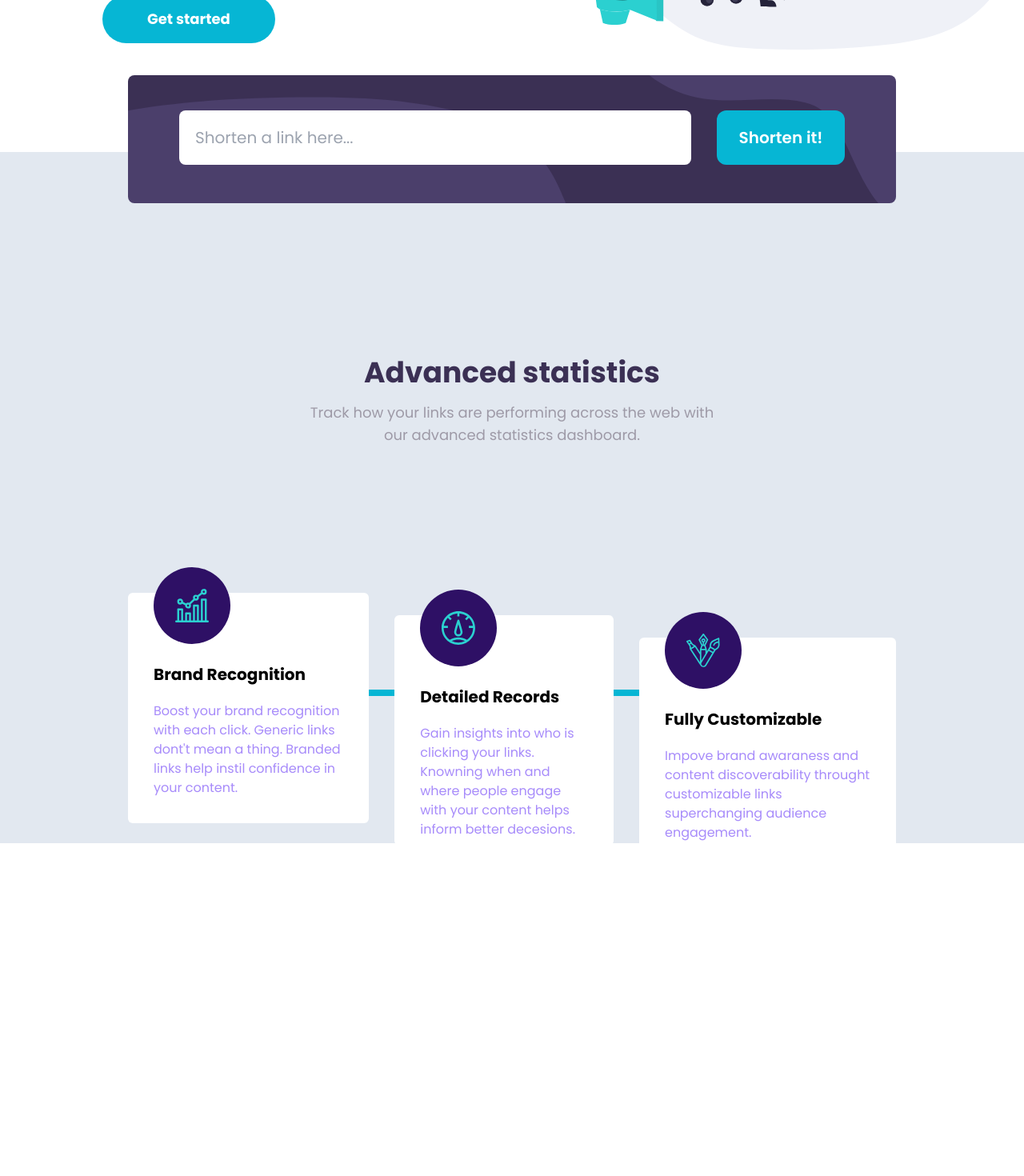
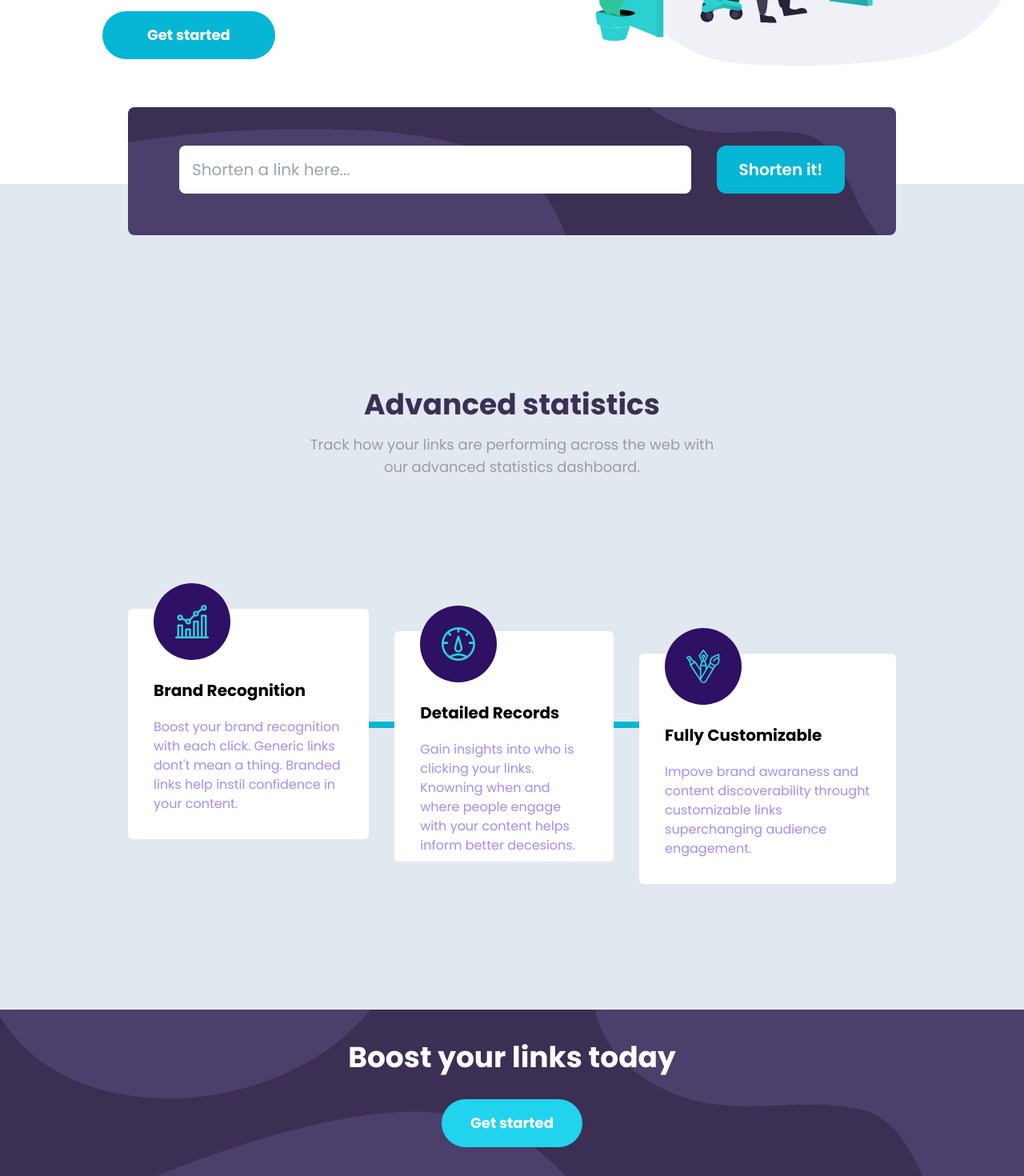
Before and after one commit to Segnities/URL-shortening-API-landing-page, a Next.js app: page / in a window 1280 px wide. Shown: the part 485-1955 px from the top of the page at 80% size. Before the commit the page ends 1579 px from the top, so only its background shows below. Built offline with nearby package versions, Linux system fonts and the light colour scheme.

Commit message:
Boost Links section

```diff
--- a/components/AdvancedStatistics.jsx
+++ b/components/AdvancedStatistics.jsx
@@ -4,6 +4,7 @@ import Image from 'next/image';
 import SpacingSm from './UI/SpacingSm';
 import advancedStatistics from '../data/advancedStatistics';
 import useResizeObserver from '../hooks/useResizeObserver';
+import LineThrough from './UI/LineThrough';
 
 const AdvancedStatistics = () => {
   const { clientWidth } = useResizeObserver('__next');
@@ -12,18 +13,21 @@ const AdvancedStatistics = () => {
     <div className="w-full flex flex-col items-center">
       <section className="w-full flex flex-col items-center text-center gap-4">
         <h3 className="text-dark-violet text-2xl sm:text-3xl lg:text-4xl  font-bold">Advanced
-          statistics</h3>
+          statistics
+        </h3>
         <p className="max-w-lg text-base md:text-lg text-grayish-violet">Track how your links are
           performing
           across
           the web with our advanced statistics
           dashboard.
         </p>
-        <SpacingSm/>
+        <SpacingSm />
       </section>
-      <SpacingSm/>
-      <div className="relative w-11/12 lg:w-3/4 h-auto lg:h-72 flex flex-col items-center">
-        <div className="relative w-full grid lg:grid-flow-col gap-12 lg:gap-8 z-50 grid-auto-flow-row ">
+      <SpacingSm />
+      <div className="relative w-11/12 lg:w-3/4 h-auto lg:h-72 flex flex-col items-center justify-center">
+        <div
+          className="relative w-full grid lg:grid-flow-col gap-12 lg:gap-8 z-50 grid-auto-flow-row "
+        >
           {
             advancedStatistics.map((statistic, idx) => (
               <div
@@ -34,7 +38,8 @@ const AdvancedStatistics = () => {
                 }}
               >
                 <div
-                  className="w-full relative flex lg:justify-start justify-center bottom-14 md:bottom-16">
+                  className="w-full relative flex lg:justify-start justify-center bottom-14 md:bottom-16"
+                >
                   <div
                     className="w-24 h-24 relative rounded-full bg-violet-950 flex items-center justify-center"
                   >
@@ -56,7 +61,7 @@ const AdvancedStatistics = () => {
             ))
           }
         </div>
-        <div className="w-[32rem] sm:w-[27rem] md:w-full h-2 bg-cyan-500 absolute top-1/2 lg:top-1/3  lg:rotate-0 rotate-90" />
+        <LineThrough />
       </div>
     </div>
   );
--- /dev/null
+++ b/components/BoostLinks.jsx
@@ -0,0 +1,17 @@
+import BoostBg from './UI/BoostBg';
+import Button from './UI/Button';
+
+export default function BoostLinks() {
+  return (
+    <BoostBg className="w-full h-52 mt-10 py-10">
+      <section className="flex flex-col gap-8 items-center">
+        <h3 className="text-xl sm:text-3xl lg:text-4xl font-bold text-white text-center">
+          Boost your links today
+        </h3>
+        <Button variant="info" className="rounded-full p-3 md:p-4 w-44 text-base lg:text-lg">
+          Get started
+        </Button>
+      </section>
+    </BoostBg>
+  );
+}
--- a/components/Discover.jsx
+++ b/components/Discover.jsx
@@ -5,15 +5,18 @@ import Button from './UI/Button';
 export default function Discover() {
   return (
     <div
-      className="grid grid-rows-2 text-center md:text-left   sm:grid-rows-2 md:grid-rows-1 md:grid-cols-2 gap-12 pl-[10%] items-center">
+      className="grid grid-rows-2 text-center md:text-left my-5   sm:grid-rows-2 md:grid-rows-1 md:grid-cols-2 gap-12 pl-[10%] items-center"
+    >
 
-      <div className="flex flex-col items-center gap-3 md:gap-0 md:block mr-5 order-2 md:order-1">
+      <div className="flex flex-col items-center gap-3 md:gap-0 md:block mr-5 order-2 md:order-1"
+      >
         <h2
           className="text-3xl mb-2 sm:mb-0 lg:leading-[5rem] md:leading-[4rem] sm:leading-8 text-center md:text-left sm:text-4xl md:text-6xl lg:text-7xl text-very-dark-violet font-bold"
         >
           More than just shorter links
         </h2>
-        <p className="md:text-xl lg:text-2xl text-grayish-violet">Build your brand&apos;s recognition and get
+        <p className="md:text-xl lg:text-2xl text-grayish-violet">Build your brand&apos;s
+          recognition and get
           detailed insights on how your links are performing.</p>
         <Button
           variant="info"
@@ -21,7 +24,10 @@ export default function Discover() {
           Get started
         </Button>
       </div>
-      <div className="order-1 md:order-2 flex justify-center w-full md:w-auto" onDragStart={(e) => e.preventDefault()}>
+      <div
+        className="order-1 md:order-2 flex justify-center w-full md:w-auto"
+        onDragStart={(e) => e.preventDefault()}
+      >
         <Image
           src="/img/illustration-working.svg"
           width={190}
--- a/components/ShortForm.jsx
+++ b/components/ShortForm.jsx
@@ -7,6 +7,7 @@ import {
 } from 'prop-types';
 import getShortenUrls from '../lib/getShortenUrls';
 import Button from './UI/Button';
+import ShortenBg from './UI/ShortenBg';
 
 const validationSchema = Yup.object({
   url: Yup.string().url('Invalid URL').required('Please add a link'),
@@ -21,7 +22,7 @@ export default function ShortForm({ urls, setUrls }) {
     }
   };
   return (
-    <div className="w-11/12 md:w-9/12 h-full rounded-lg bg-dark-violet bg-cover bg-[url('/img/bg-shorten-mobile.svg')] md:bg-[url('/img/bg-shorten-desktop.svg')]">
+    <ShortenBg className="w-11/12 md:w-9/12 h-full rounded-lg">
       <Formik
         initialValues={{
           url: '',
@@ -38,7 +39,7 @@ export default function ShortForm({ urls, setUrls }) {
                 <div className="w-11/12 md:w-8/12 flex flex-col">
                   <Field
                     name="url"
-                    className={`p-3 lg:text-xl lg:p-5 outline-offset-0 outline-none rounded-lg ${errors.url && 'outline outline-2 focus-visible:outline-[3px] outline-pink-500'}`}
+                    className={`p-3 lg:text-xl lg:p-4 outline-offset-0 outline-none rounded-lg ${errors.url && 'outline outline-2 focus-visible:outline-[3px] outline-pink-500'}`}
                     type="url"
                     id="shorten-url"
                     placeholder="Shorten a link here..."
@@ -48,7 +49,7 @@ export default function ShortForm({ urls, setUrls }) {
                   variant="info"
                   disabled={isSubmitting}
                   type="submit"
-                  className="w-11/12 md:w-1/6 text-base md:text-lg lg:text-xl font-semibold p-2  lg:p-5 rounded-xl hover:bg-cyan-300 bg-cyan-500 text-white cursor-pointer disabled:bg-transparent disabled:border-white disabled:border-2"
+                  className="w-11/12 md:w-1/6 text-base md:text-lg lg:text-xl font-semibold p-2  lg:p-4 rounded-xl hover:bg-cyan-300 bg-cyan-500 text-white cursor-pointer disabled:bg-transparent disabled:border-white disabled:border-2"
                 >
                   {isSubmitting ? 'Submitting...' : 'Shorten it!'}
                 </Button>
@@ -58,7 +59,7 @@ export default function ShortForm({ urls, setUrls }) {
           )
         }
       </Formik>
-    </div>
+    </ShortenBg>
   );
 }
 
--- /dev/null
+++ b/components/UI/BoostBg.jsx
@@ -0,0 +1,9 @@
+export default function BoostBg({ children, className }) {
+  const rootClass = "bg-cover bg-[url('/img/bg-boost-mobile.svg')] md:bg-[url('/img/bg-boost-desktop.svg')] bg-dark-violet " + className;
+
+  return (
+    <div className={rootClass}>
+      {children}
+    </div>
+  );
+}
--- /dev/null
+++ b/components/UI/LineThrough.jsx
@@ -0,0 +1,8 @@
+import React from 'react';
+export default function LineThrough() {
+  return (
+    <div
+      className="w-[32rem] sm:w-[27rem] md:w-full h-2 bg-cyan-500 absolute top-1/2 lg:top-1/3  lg:rotate-0 rotate-90"
+    />
+  );
+}
--- /dev/null
+++ b/components/UI/ShortenBg.jsx
@@ -0,0 +1,10 @@
+
+export default function ShortenBg({ children, className }) {
+  const rootClass = "bg-cover bg-[url('/img/bg-shorten-mobile.svg')] md:bg-[url('/img/bg-shorten-desktop.svg')] bg-dark-violet " + className;
+
+  return (
+    <div className={rootClass}>
+      {children}
+    </div>
+  );
+}
--- a/pages/index.jsx
+++ b/pages/index.jsx
@@ -13,6 +13,7 @@ import SpacingSm from '../components/UI/SpacingSm';
 import SpacingMd from '../components/UI/SpacingMd';
 import FormWrapper from '../components/UI/FormWrapper';
 import AdvancedStatistics from '../components/AdvancedStatistics';
+import BoostLinks from '../components/BoostLinks';
 
 const poppins = Poppins({
   subsets: ['latin'],
@@ -38,6 +39,8 @@ export default function Home() {
         <UrlList urls={urls} />
         <SpacingSm />
         <AdvancedStatistics />
+        <SpacingMd />
+        <BoostLinks />
       </LightSlateWrapper>
     </div>
   );
```
